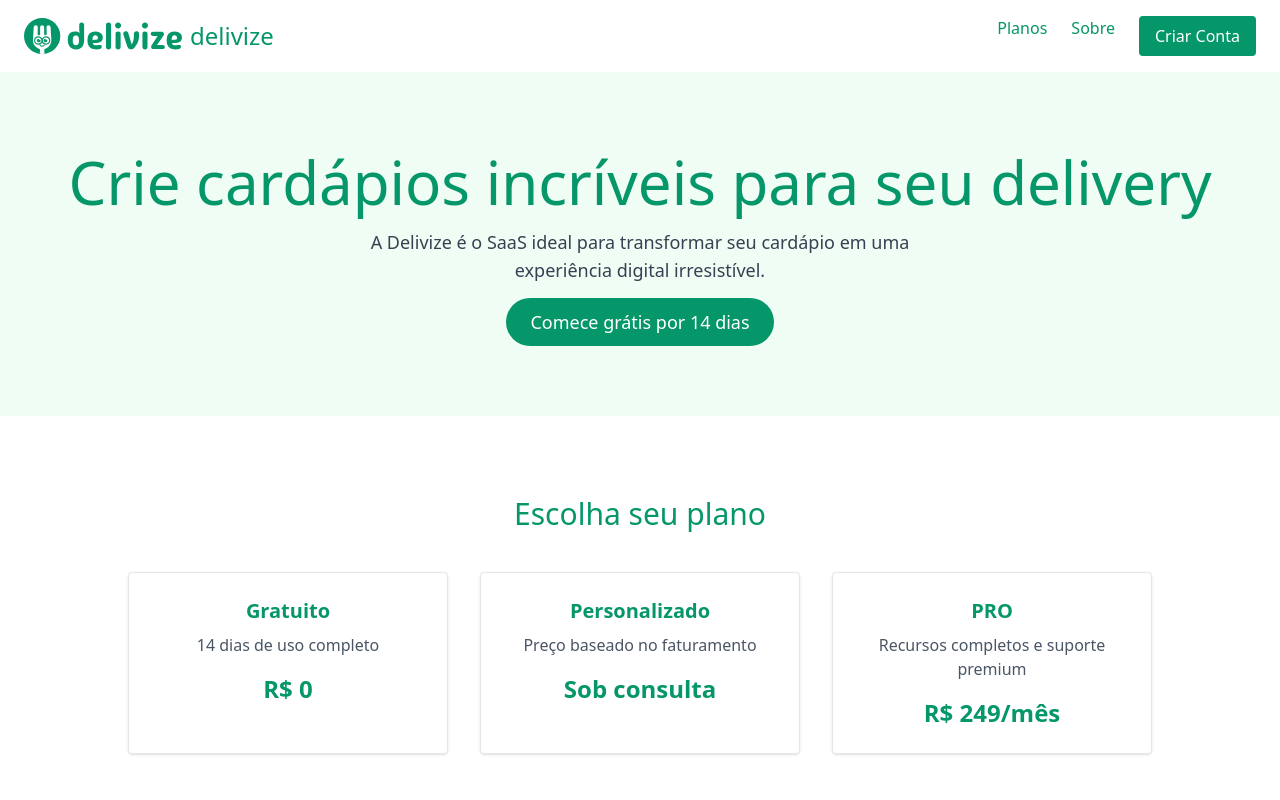
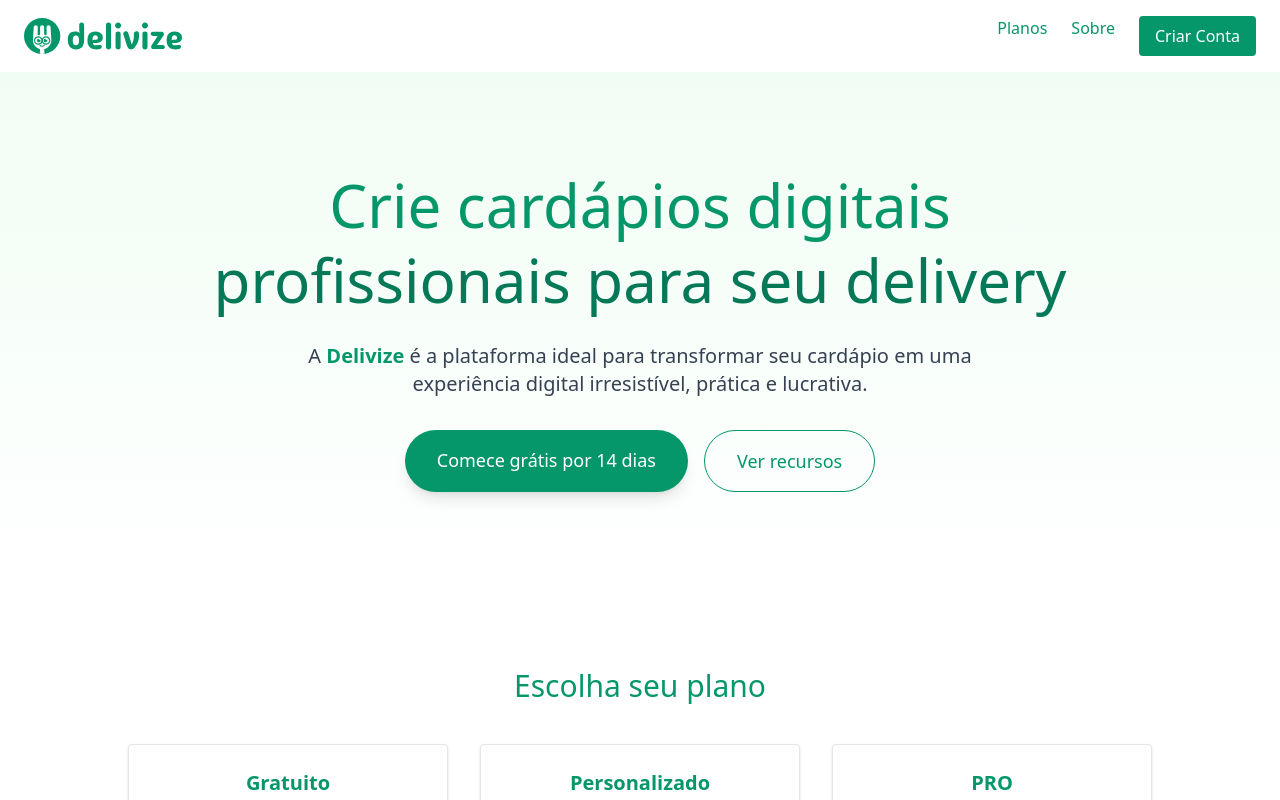
Before and after one commit to delivize/aplicativodelivize, a Next.js app: page / in a window 1280 px wide. Shown: the top 800 px of the page. Built offline with nearby package versions, Linux system fonts and the light colour scheme; a web font is replaced by a local one.

Commit message:
Correção

```diff
--- a/components/landingpage/header.tsx
+++ b/components/landingpage/header.tsx
@@ -12,7 +12,6 @@ export default function Header() {
           width={158}
           height={40}
         />
-        <span className="text-2xl font-madimi text-[#059669]">delivize</span>
       </div>
       <nav className="flex gap-6">
         <Link href="#planos" className="text-[#059669] hover:underline">
--- a/components/landingpage/hero.tsx
+++ b/components/landingpage/hero.tsx
@@ -1,20 +1,61 @@
 // components/Hero.tsx
+"use client";
+
+import { motion } from "framer-motion";
+
 export default function Hero() {
   return (
-    <section className="text-center py-20 px-6 bg-[#F0FDF4]">
-      <h1 className="text-4xl md:text-6xl font-madimi text-[#059669] mb-4 animate-fade-in">
-        Crie cardápios incríveis para seu delivery
-      </h1>
-      <p className="text-lg text-gray-700 mb-6 max-w-xl mx-auto animate-fade-in delay-200">
-        A Delivize é o SaaS ideal para transformar seu cardápio em uma
-        experiência digital irresistível.
-      </p>
-      <a
-        href="#cta"
-        className="bg-[#059669] text-white px-6 py-3 rounded-full text-lg hover:bg-[#047857] transition animate-fade-in delay-400"
+    <section className="relative overflow-hidden bg-gradient-to-b from-[#F0FDF4] to-white py-24 px-6 text-center">
+      {/* Background decorativo */}
+      <div className="absolute inset-0 -z-10 flex justify-center opacity-30">
+        <div className="w-[600px] h-[600px] bg-green-200 rounded-full blur-3xl"></div>
+      </div>
+
+      {/* Título */}
+      <motion.h1
+        initial={{ opacity: 0, y: 40 }}
+        animate={{ opacity: 1, y: 0 }}
+        transition={{ duration: 0.7 }}
+        className="text-4xl md:text-6xl font-madimi text-[#059669] mb-6 leading-tight"
       >
-        Comece grátis por 14 dias
-      </a>
+        Crie cardápios digitais
+        <span className="block text-[#047857]">
+          profissionais para seu delivery
+        </span>
+      </motion.h1>
+
+      {/* Subtítulo */}
+      <motion.p
+        initial={{ opacity: 0, y: 40 }}
+        animate={{ opacity: 1, y: 0 }}
+        transition={{ duration: 0.7, delay: 0.2 }}
+        className="text-lg md:text-xl text-gray-700 mb-8 max-w-2xl mx-auto"
+      >
+        A <span className="font-semibold text-[#059669]">Delivize</span> é a
+        plataforma ideal para transformar seu cardápio em uma experiência
+        digital irresistível, prática e lucrativa.
+      </motion.p>
+
+      {/* CTA */}
+      <motion.div
+        initial={{ opacity: 0, y: 40 }}
+        animate={{ opacity: 1, y: 0 }}
+        transition={{ duration: 0.7, delay: 0.4 }}
+        className="flex justify-center gap-4"
+      >
+        <a
+          href="#cta"
+          className="bg-[#059669] text-white px-8 py-4 rounded-full text-lg font-medium shadow-lg hover:bg-[#047857] hover:shadow-xl transition"
+        >
+          Comece grátis por 14 dias
+        </a>
+        <a
+          href="#features"
+          className="px-8 py-4 rounded-full text-lg font-medium border border-[#059669] text-[#059669] hover:bg-[#ECFDF5] transition"
+        >
+          Ver recursos
+        </a>
+      </motion.div>
     </section>
   );
 }
--- a/package.json
+++ b/package.json
@@ -14,6 +14,7 @@
     "@supabase/ssr": "^0.7.0",
     "class-variance-authority": "^0.7.1",
     "clsx": "^2.1.1",
+    "framer-motion": "^12.23.12",
     "geist": "^1.4.2",
     "lucide-react": "^0.541.0",
     "next": "15.2.4",
```
Also changed, not shown: 1 other file (tests, documents, lock files or other folders).
